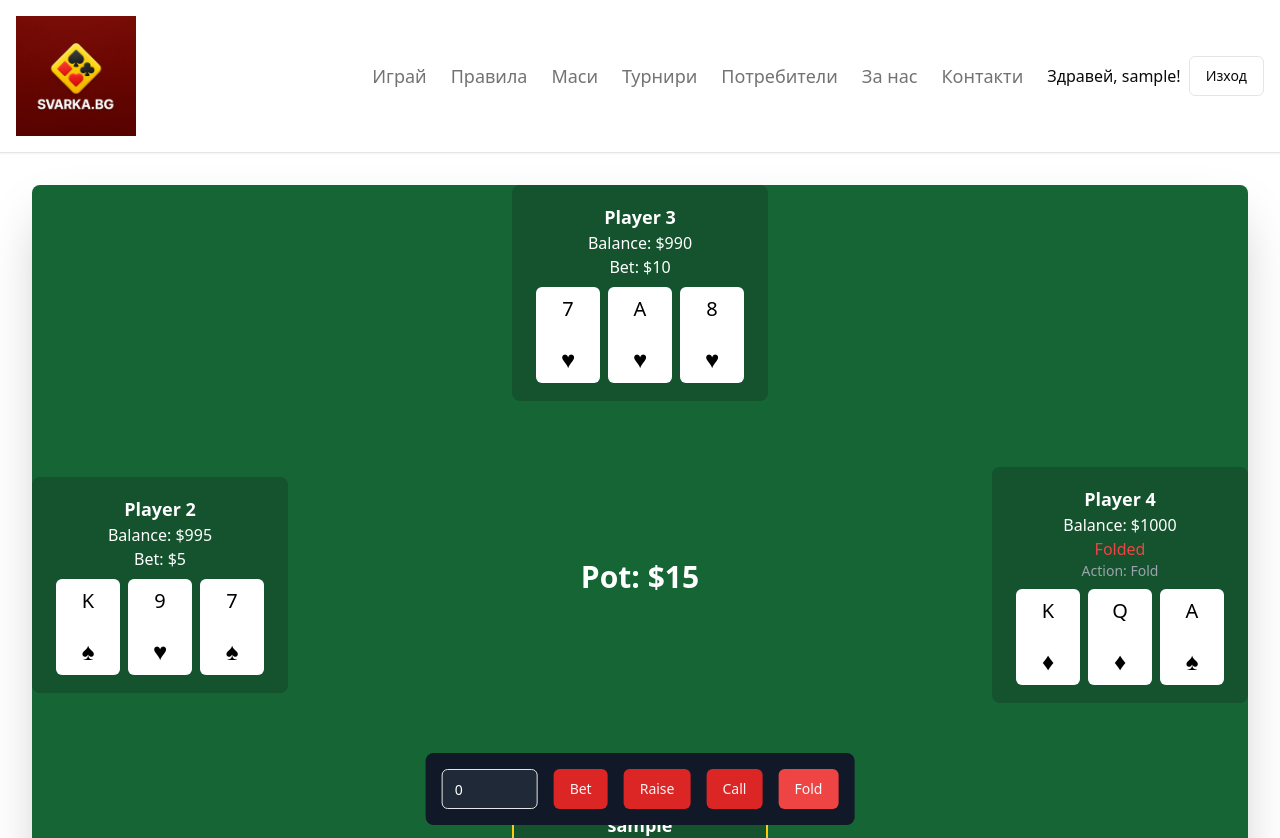
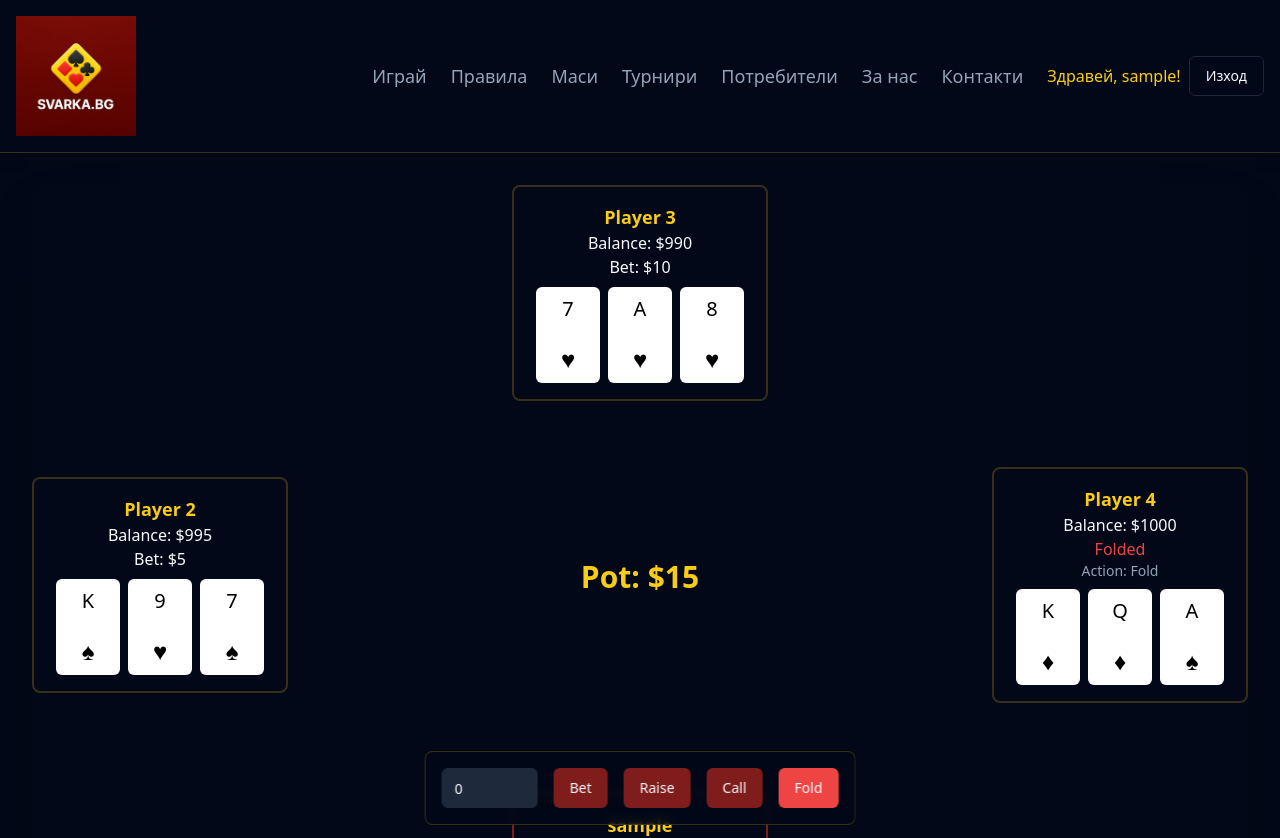
Before and after one commit to bojodanchev/svarka-modern, a Next.js app: page /play in a window 1280 px wide. Shown: the top 838 px of the page. Built offline with nearby package versions, Linux system fonts and the light colour scheme; sample sign-in values are in the browser's storage.

Commit message:
feat: implement casino-themed redesign

```diff
--- a/src/app/globals.css
+++ b/src/app/globals.css
@@ -4,48 +4,48 @@
 
 @layer base {
   :root {
-    --background: 0 0% 100%;
-    --foreground: 0 0% 3.9%;
-    --card: 0 0% 100%;
-    --card-foreground: 0 0% 3.9%;
-    --popover: 0 0% 100%;
-    --popover-foreground: 0 0% 3.9%;
-    --primary: 0 72.2% 50.6%;
-    --primary-foreground: 0 85.7% 97.3%;
-    --secondary: 0 0% 96.1%;
-    --secondary-foreground: 0 0% 9%;
-    --muted: 0 0% 96.1%;
-    --muted-foreground: 0 0% 45.1%;
-    --accent: 0 0% 96.1%;
-    --accent-foreground: 0 0% 9%;
+    --background: 222.2 84% 4.9%;
+    --foreground: 210 40% 98%;
+    --card: 222.2 84% 4.9%;
+    --card-foreground: 210 40% 98%;
+    --popover: 222.2 84% 4.9%;
+    --popover-foreground: 210 40% 98%;
+    --primary: 0 62.8% 30.6%;
+    --primary-foreground: 210 40% 98%;
+    --secondary: 47.9 95.8% 53.1%;
+    --secondary-foreground: 222.2 47.4% 11.2%;
+    --muted: 217.2 32.6% 17.5%;
+    --muted-foreground: 215 20.2% 65.1%;
+    --accent: 217.2 32.6% 17.5%;
+    --accent-foreground: 210 40% 98%;
     --destructive: 0 84.2% 60.2%;
-    --destructive-foreground: 0 0% 98%;
-    --border: 0 0% 89.8%;
-    --input: 0 0% 89.8%;
-    --ring: 0 72.2% 50.6%;
+    --destructive-foreground: 210 40% 98%;
+    --border: 217.2 32.6% 17.5%;
+    --input: 217.2 32.6% 17.5%;
+    --ring: 212.7 26.8% 83.9%;
     --radius: 0.5rem;
   }
 
   .dark {
-    --background: 0 0% 3.9%;
-    --foreground: 0 0% 98%;
-    --card: 0 0% 3.9%;
-    --card-foreground: 0 0% 98%;
-    --popover: 0 0% 3.9%;
-    --popover-foreground: 0 0% 98%;
-    --primary: 0 72.2% 50.6%;
-    --primary-foreground: 0 85.7% 97.3%;
-    --secondary: 0 0% 14.9%;
-    --secondary-foreground: 0 0% 98%;
-    --muted: 0 0% 14.9%;
-    --muted-foreground: 0 0% 63.9%;
-    --accent: 0 0% 14.9%;
-    --accent-foreground: 0 0% 98%;
+    --background: 222.2 84% 4.9%;
+    --foreground: 210 40% 98%;
+    --card: 222.2 84% 4.9%;
+    --card-foreground: 210 40% 98%;
+    --popover: 222.2 84% 4.9%;
+    --popover-foreground: 210 40% 98%;
+    --primary: 0 62.8% 30.6%;
+    --primary-foreground: 210 40% 98%;
+    --secondary: 47.9 95.8% 53.1%;
+    --secondary-foreground: 222.2 47.4% 11.2%;
+    --muted: 217.2 32.6% 17.5%;
+    --muted-foreground: 215 20.2% 65.1%;
+    --accent: 217.2 32.6% 17.5%;
+    --accent-foreground: 210 40% 98%;
     --destructive: 0 62.8% 30.6%;
-    --destructive-foreground: 0 0% 98%;
-    --border: 0 0% 14.9%;
-    --input: 0 0% 14.9%;
-    --ring: 0 72.2% 50.6%;
+    --destructive-foreground: 210 40% 98%;
+    --border: 217.2 32.6% 17.5%;
+    --input: 217.2 32.6% 17.5%;
+    --ring: 212.7 26.8% 83.9%;
   }
 }
 
--- a/src/components/GameTable.tsx
+++ b/src/components/GameTable.tsx
@@ -81,9 +81,9 @@ const GameTable = () => {
   const isMyTurn = currentPlayer.name === user?.username;
 
   return (
-    <div className="bg-green-800 text-white p-8 rounded-lg shadow-2xl relative min-h-[800px]">
+    <div className="bg-background text-foreground p-8 rounded-lg shadow-2xl relative min-h-[800px]">
       <div className="absolute top-1/2 left-1/2 -translate-x-1/2 -translate-y-1/2 text-center">
-        <h2 className="text-3xl font-bold mb-4">Pot: ${gameState.pot}</h2>
+        <h2 className="text-3xl font-bold mb-4 text-secondary">Pot: ${gameState.pot}</h2>
         <div className="flex space-x-2">
           {/* Community cards or other info can go here */}
         </div>
@@ -100,15 +100,15 @@ const GameTable = () => {
         return (
           <div
             key={player.id}
-            className={`absolute ${position} w-64 text-center p-4 bg-green-900 rounded-lg border-2 ${
-              gameState.currentPlayerIndex === index ? 'border-yellow-400' : 'border-transparent'
+            className={`absolute ${position} w-64 text-center p-4 bg-card rounded-lg border-2 ${
+              gameState.currentPlayerIndex === index ? 'border-primary' : 'border-secondary/20'
             }`}
           >
-            <h3 className="font-bold text-lg">{player.name}</h3>
+            <h3 className="font-bold text-lg text-secondary">{player.name}</h3>
             <p>Balance: ${player.balance}</p>
-            {player.currentBet > 0 && <p>Bet: ${player.currentBet}</p>}
-            {player.hasFolded && <p className="text-red-500">Folded</p>}
-            {player.lastAction && <p className="text-gray-400 text-sm">Action: {player.lastAction}</p>}
+            {player.currentBet > 0 && <p className="text-primary-foreground">Bet: ${player.currentBet}</p>}
+            {player.hasFolded && <p className="text-destructive">Folded</p>}
+            {player.lastAction && <p className="text-muted-foreground text-sm">Action: {player.lastAction}</p>}
 
             <div className="flex justify-center space-x-2 mt-2 h-24">
               {player.hand.map((card, i) => (
@@ -120,12 +120,12 @@ const GameTable = () => {
       })}
 
       {isMyTurn && (
-        <div className="absolute bottom-40 left-1/2 -translate-x-1/2 flex items-center space-x-4 bg-gray-900 p-4 rounded-lg">
+        <div className="absolute bottom-40 left-1/2 -translate-x-1/2 flex items-center space-x-4 bg-card/80 backdrop-blur-sm p-4 rounded-lg border border-secondary/20">
           <Input
             type="number"
             value={betAmount}
             onChange={(e) => setBetAmount(parseInt(e.target.value, 10))}
-            className="w-24 bg-gray-800 text-white"
+            className="w-24 bg-input text-foreground"
             min={gameState.minRaise}
           />
           <Button onClick={() => onPlayerAction({ type: 'bet', amount: betAmount })}>
--- a/src/components/Header.tsx
+++ b/src/components/Header.tsx
@@ -9,7 +9,7 @@ const Header = () => {
   const { user, logout, isLoading } = useAuth();
 
   return (
-    <header className="bg-background border-b shadow-sm">
+    <header className="bg-card border-b border-secondary/20 shadow-lg">
       <div className="container mx-auto flex justify-between items-center p-4">
         <Link href="/">
           <Image
@@ -65,7 +65,7 @@ const Header = () => {
           <div className="flex items-center space-x-2">
             {isLoading ? null : user ? (
               <>
-                <span>Здравей, {user.username}!</span>
+                <span className="text-secondary">Здравей, {user.username}!</span>
                 <Button onClick={logout} variant="outline">
                   Изход
                 </Button>
--- a/tailwind.config.ts
+++ b/tailwind.config.ts
@@ -1,76 +1,80 @@
-/** @type {import('tailwindcss').Config} */
-module.exports = {
-  darkMode: ["class"],
+import type { Config } from 'tailwindcss';
+
+const config = {
+  darkMode: ['class'],
   content: [
     './pages/**/*.{ts,tsx}',
     './components/**/*.{ts,tsx}',
     './app/**/*.{ts,tsx}',
     './src/**/*.{ts,tsx}',
-	],
+  ],
+  prefix: '',
   theme: {
     container: {
       center: true,
-      padding: "2rem",
+      padding: '2rem',
       screens: {
-        "2xl": "1400px",
+        '2xl': '1400px',
       },
     },
     extend: {
       colors: {
-        border: "hsl(var(--border))",
-        input: "hsl(var(--input))",
-        ring: "hsl(var(--ring))",
-        background: "hsl(var(--background))",
-        foreground: "hsl(var(--foreground))",
+        border: 'hsl(var(--border))',
+        input: 'hsl(var(--input))',
+        ring: 'hsl(var(--ring))',
+        background: 'hsl(var(--background))',
+        foreground: 'hsl(var(--foreground))',
         primary: {
-          DEFAULT: "hsl(var(--primary))",
-          foreground: "hsl(var(--primary-foreground))",
+          DEFAULT: 'hsl(var(--primary))',
+          foreground: 'hsl(var(--primary-foreground))',
         },
         secondary: {
-          DEFAULT: "hsl(var(--secondary))",
-          foreground: "hsl(var(--secondary-foreground))",
+          DEFAULT: 'hsl(var(--secondary))',
+          foreground: 'hsl(var(--secondary-foreground))',
         },
         destructive: {
-          DEFAULT: "hsl(var(--destructive))",
-          foreground: "hsl(var(--destructive-foreground))",
+          DEFAULT: 'hsl(var(--destructive))',
+          foreground: 'hsl(var(--destructive-foreground))',
         },
         muted: {
-          DEFAULT: "hsl(var(--muted))",
-          foreground: "hsl(var(--muted-foreground))",
+          DEFAULT: 'hsl(var(--muted))',
+          foreground: 'hsl(var(--muted-foreground))',
         },
         accent: {
-          DEFAULT: "hsl(var(--accent))",
-          foreground: "hsl(var(--accent-foreground))",
+          DEFAULT: 'hsl(var(--accent))',
+          foreground: 'hsl(var(--accent-foreground))',
         },
         popover: {
-          DEFAULT: "hsl(var(--popover))",
-          foreground: "hsl(var(--popover-foreground))",
+          DEFAULT: 'hsl(var(--popover))',
+          foreground: 'hsl(var(--popover-foreground))',
         },
         card: {
-          DEFAULT: "hsl(var(--card))",
-          foreground: "hsl(var(--card-foreground))",
+          DEFAULT: 'hsl(var(--card))',
+          foreground: 'hsl(var(--card-foreground))',
         },
       },
       borderRadius: {
-        lg: "var(--radius)",
-        md: "calc(var(--radius) - 2px)",
-        sm: "calc(var(--radius) - 4px)",
+        lg: 'var(--radius)',
+        md: 'calc(var(--radius) - 2px)',
+        sm: 'calc(var(--radius) - 4px)',
       },
       keyframes: {
-        "accordion-down": {
-          from: { height: 0 },
-          to: { height: "var(--radix-accordion-content-height)" },
+        'accordion-down': {
+          from: { height: '0' },
+          to: { height: 'var(--radix-accordion-content-height)' },
         },
-        "accordion-up": {
-          from: { height: "var(--radix-accordion-content-height)" },
-          to: { height: 0 },
+        'accordion-up': {
+          from: { height: 'var(--radix-accordion-content-height)' },
+          to: { height: '0' },
         },
       },
       animation: {
-        "accordion-down": "accordion-down 0.2s ease-out",
-        "accordion-up": "accordion-up 0.2s ease-out",
+        'accordion-down': 'accordion-down 0.2s ease-out',
+        'accordion-up': 'accordion-up 0.2s ease-out',
       },
     },
   },
-  plugins: [require("tailwindcss-animate")],
-}
+  plugins: [require('tailwindcss-animate')],
+} satisfies Config;
+
+export default config;
```
